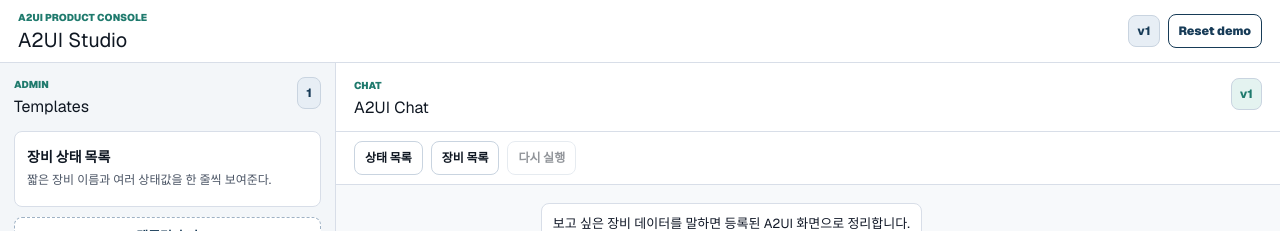
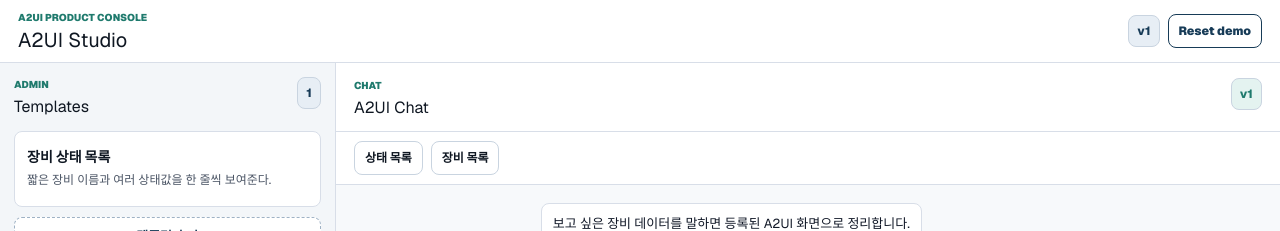
Before and after one commit to tahooki/a2ui-template-admin-chatbot-poc, a Next.js app: page / in a window 1280 px wide. Shown: the top 231 px of the page. Built offline with nearby package versions, Linux system fonts and the light colour scheme.

Commit message:
Refine template registration chat flow

```diff
--- a/src/features/a2ui-template-poc/admin-panel.tsx
+++ b/src/features/a2ui-template-poc/admin-panel.tsx
@@ -54,8 +54,6 @@
     setSurfaceJson(stringify(selected.surfaceConfig));
     setError(null);
   }, [selected]);
-
-  const imageCardRegistered = templates.some((template) => template.componentId === "equipment.imageCardList");
 
   function openTemplate(componentId: string) {
     setDraftTemplate(null);
@@ -195,7 +193,6 @@
         </div>
         <button
           className={styles.addTemplateButton}
-          disabled={imageCardRegistered}
           type="button"
           onClick={() => {
             setDraftTemplate(IMAGE_CARD_REGISTRATION_PRESET);
--- a/src/features/a2ui-template-poc/chatbot-panel.tsx
+++ b/src/features/a2ui-template-poc/chatbot-panel.tsx
@@ -100,21 +100,16 @@
 }) {
   const [input, setInput] = useState("");
   const [messages, setMessages] = useState<ChatMessage[]>([introMessage]);
-  const [lastQuery, setLastQuery] = useState<string | null>(null);
   const [isRunning, setIsRunning] = useState(false);
-  const versionRef = useRef(registryVersion);
   const resetKeyRef = useRef(resetKey);
   const messageListRef = useRef<HTMLDivElement | null>(null);
 
   const runQuery = useCallback(
-    async (query: string, mode: "manual" | "auto" = "manual") => {
+    async (query: string) => {
       const trimmed = query.trim();
       if (!trimmed) return;
       setIsRunning(true);
-      if (mode === "manual") {
-        setMessages((current) => [...current, { id: newId(), role: "user", content: trimmed }]);
-        setLastQuery(trimmed);
-      }
+      setMessages((current) => [...current, { id: newId(), role: "user", content: trimmed }]);
 
       try {
         const apiId = chooseApiForPrompt(trimmed);
@@ -164,20 +159,10 @@
   useEffect(() => {
     if (resetKeyRef.current === resetKey) return;
     resetKeyRef.current = resetKey;
-    versionRef.current = registryVersion;
     setMessages([introMessage]);
-    setLastQuery(null);
     setInput("");
     setIsRunning(false);
-  }, [registryVersion, resetKey]);
-
-  useEffect(() => {
-    if (versionRef.current === registryVersion) return;
-    versionRef.current = registryVersion;
-    if (lastQuery) {
-      void runQuery(lastQuery, "auto");
-    }
-  }, [lastQuery, registryVersion, runQuery]);
+  }, [resetKey]);
 
   useEffect(() => {
     const list = messageListRef.current;
@@ -220,9 +205,6 @@
             <span className={styles.scenarioTitle}>{item.label}</span>
           </button>
         ))}
-        <button className={styles.rerunButton} disabled={!lastQuery || isRunning} type="button" onClick={() => lastQuery && runQuery(lastQuery)}>
-          <span className={styles.scenarioTitle}>다시 실행</span>
-        </button>
       </div>
 
       <div className={styles.messageList} ref={messageListRef}>
--- a/src/features/a2ui-template-poc/styles.module.css
+++ b/src/features/a2ui-template-poc/styles.module.css
@@ -368,7 +368,6 @@
 .primaryButton,
 .secondaryButton,
 .scenarioButton,
-.rerunButton,
 .composer button {
   min-height: 34px;
   border: 1px solid var(--a2ui-primary);
@@ -382,15 +381,13 @@
 }
 
 .secondaryButton,
-.scenarioButton,
-.rerunButton {
+.scenarioButton {
   background: #fff;
   color: var(--a2ui-primary);
 }
 
 .primaryButton:disabled,
 .scenarioButton:disabled,
-.rerunButton:disabled,
 .composer button:disabled {
   opacity: 0.45;
   cursor: not-allowed;
@@ -450,8 +447,7 @@
   text-transform: uppercase;
 }
 
-.scenarioButton,
-.rerunButton {
+.scenarioButton {
   flex: 0 1 auto;
   min-height: 30px;
   display: inline-flex;
```
Also changed, not shown: 1 other file (tests, documents, lock files or other folders).
